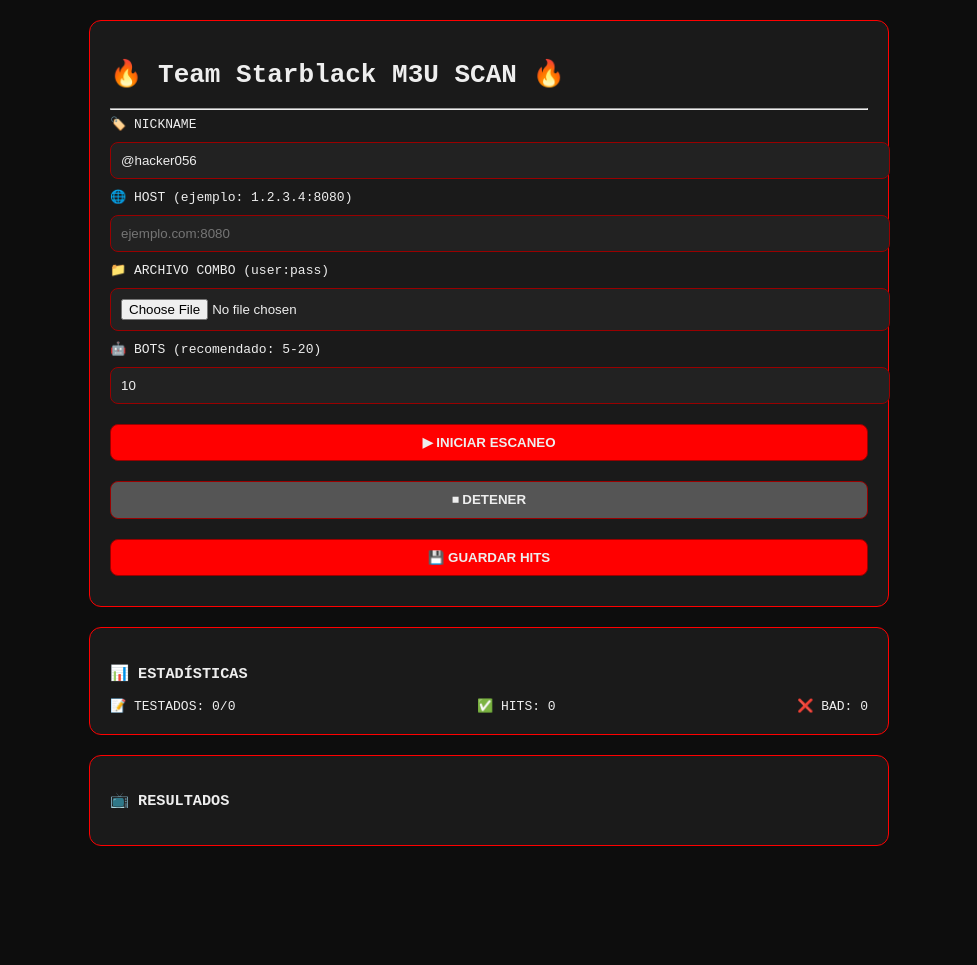
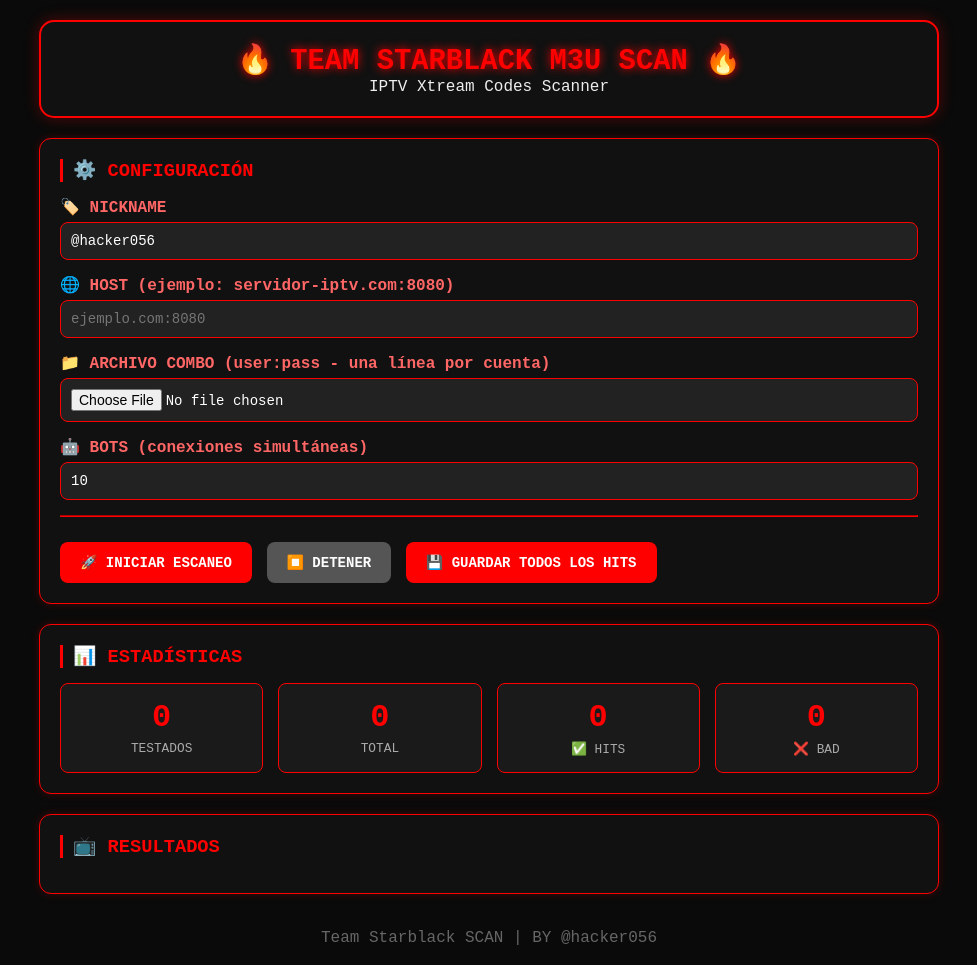
Before and after one commit to hacker056x/scan, a website: page public/index.html in a window 1280 px wide. Shown: the whole page, without its empty margins (151-1128 px from the left). Before the commit the page ends 886 px from the top, so only its background shows below. Drawn offline with Linux system fonts and the light colour scheme.

Commit message:
Update index.html

```diff
--- a/public/index.html
+++ b/public/index.html
@@ -5,97 +5,227 @@
     <meta name="viewport" content="width=device-width, initial-scale=1.0">
     <title>Team Starblack SCAN</title>
     <style>
+        * {
+            margin: 0;
+            padding: 0;
+            box-sizing: border-box;
+        }
         body {
-            background: #0d0d0d;
+            background: #0a0a0a;
             color: #eee;
-            font-family: monospace;
+            font-family: 'Courier New', monospace;
             padding: 20px;
-            max-width: 800px;
+            min-height: 100vh;
+        }
+        .container {
+            max-width: 900px;
             margin: 0 auto;
         }
+        .header {
+            text-align: center;
+            padding: 20px;
+            border: 2px solid #ff0000;
+            border-radius: 15px;
+            background: #111;
+            margin-bottom: 20px;
+            box-shadow: 0 0 15px rgba(255,0,0,0.3);
+        }
+        .header h1 {
+            color: #ff0000;
+            text-shadow: 0 0 10px #ff0000;
+            font-size: 1.8rem;
+        }
         .box {
+            background: #111;
             border: 1px solid #ff0000;
+            border-radius: 12px;
             padding: 20px;
-            border-radius: 12px;
             margin-bottom: 20px;
-            background: #1a1a1a;
+            box-shadow: 0 0 10px rgba(255,0,0,0.2);
         }
-        input, button, select {
+        .box h3 {
+            color: #ff0000;
+            margin-bottom: 15px;
+            border-left: 3px solid #ff0000;
+            padding-left: 10px;
+        }
+        label {
+            display: block;
+            margin: 15px 0 5px 0;
+            font-weight: bold;
+            color: #ff6666;
+        }
+        input, select {
             width: 100%;
             padding: 10px;
-            margin: 10px 0;
             background: #222;
-            color: #eee;
-            border: 1px solid #990000;
+            border: 1px solid #ff0000;
+            color: #fff;
             border-radius: 8px;
+            font-family: monospace;
+            font-size: 14px;
+        }
+        input[type="file"] {
+            background: #222;
+            cursor: pointer;
         }
         button {
             background: #ff0000;
+            color: #fff;
+            border: none;
+            padding: 12px 20px;
+            margin: 10px 5px 0 0;
+            border-radius: 8px;
             cursor: pointer;
             font-weight: bold;
+            font-family: monospace;
+            font-size: 14px;
+            transition: all 0.3s;
+        }
+        button:hover:not(:disabled) {
+            background: #cc0000;
+            transform: scale(1.02);
+            box-shadow: 0 0 10px #ff0000;
         }
         button:disabled {
             background: #555;
             cursor: not-allowed;
         }
-        .hit-block {
-            background: #2a2a2a;
+        .stats {
+            display: grid;
+            grid-template-columns: repeat(auto-fit, minmax(150px, 1fr));
+            gap: 15px;
+            margin-top: 10px;
+        }
+        .stat-card {
+            background: #1a1a1a;
+            padding: 15px;
+            border-radius: 8px;
+            text-align: center;
             border: 1px solid #ff0000;
-            border-radius: 8px;
-            padding: 10px;
-            margin: 10px 0;
-            white-space: pre-wrap;
-            font-size: 12px;
         }
-        #resultado {
+        .stat-number {
+            font-size: 2rem;
+            font-weight: bold;
+            color: #ff0000;
+        }
+        .stat-label {
+            font-size: 0.8rem;
+            color: #aaa;
+            margin-top: 5px;
+        }
+        .result-area {
             max-height: 500px;
             overflow-y: auto;
         }
-        .stats {
-            display: flex;
-            gap: 20px;
-            justify-content: space-between;
+        .hit {
+            background: #1a1a1a;
+            border: 1px solid #ff0000;
+            border-radius: 8px;
+            padding: 15px;
+            margin-bottom: 15px;
+            font-family: monospace;
+            font-size: 11px;
+            white-space: pre-wrap;
+            position: relative;
         }
-        .progress-line {
-            display: block;
-            margin: 5px 0;
+        .hit button {
+            position: absolute;
+            top: 10px;
+            right: 10px;
+            padding: 5px 10px;
+            font-size: 11px;
+            background: #ff0000;
+        }
+        .loading {
+            text-align: center;
+            padding: 20px;
+            color: #ff0000;
+        }
+        .spinner {
+            display: inline-block;
+            width: 20px;
+            height: 20px;
+            border: 2px solid #ff0000;
+            border-top-color: transparent;
+            border-radius: 50%;
+            animation: spin 1s linear infinite;
+        }
+        @keyframes spin {
+            to { transform: rotate(360deg); }
+        }
+        hr {
+            border-color: #ff0000;
+            margin: 15px 0;
+        }
+        .footer {
+            text-align: center;
+            padding: 15px;
+            color: #666;
         }
     </style>
 </head>
 <body>
+    <div class="container">
+        <div class="header">
+            <h1>🔥 TEAM STARBLACK M3U SCAN 🔥</h1>
+            <p>IPTV Xtream Codes Scanner</p>
+        </div>
+
         <div class="box">
-        <h1>🔥 Team Starblack M3U SCAN 🔥</h1>
-        <hr>
+            <h3>⚙️ CONFIGURACIÓN</h3>
 
             <label>🏷️ NICKNAME</label>
             <input type="text" id="nick" value="@hacker056">
 
-        <label>🌐 HOST (ejemplo: 1.2.3.4:8080)</label>
+            <label>🌐 HOST (ejemplo: servidor-iptv.com:8080)</label>
             <input type="text" id="host" placeholder="ejemplo.com:8080">
 
-        <label>📁 ARCHIVO COMBO (user:pass)</label>
+            <label>📁 ARCHIVO COMBO (user:pass - una línea por cuenta)</label>
             <input type="file" id="comboFile" accept=".txt">
 
-        <label>🤖 BOTS (recomendado: 5-20)</label>
-        <input type="number" id="numBots" value="10" min="1" max="50">
+            <label>🤖 BOTS (conexiones simultáneas)</label>
+            <input type="number" id="numBots" value="10" min="1" max="30">
 
-        <button id="startBtn" onclick="iniciarScan()">▶ INICIAR ESCANEO</button>
-        <button id="stopBtn" onclick="pararScan()" disabled>⏹ DETENER</button>
-        <button onclick="guardarHits()">💾 GUARDAR HITS</button>
+            <hr>
+
+            <div>
+                <button id="startBtn" onclick="iniciarScan()">🚀 INICIAR ESCANEO</button>
+                <button id="stopBtn" onclick="pararScan()" disabled>⏹️ DETENER</button>
+                <button onclick="guardarHits()">💾 GUARDAR TODOS LOS HITS</button>
+            </div>
         </div>
 
         <div class="box">
             <h3>📊 ESTADÍSTICAS</h3>
             <div class="stats">
-            <span>📝 TESTADOS: <span id="testados">0</span>/<span id="total">0</span></span>
-            <span>✅ HITS: <span id="hits">0</span></span>
-            <span>❌ BAD: <span id="invalidos">0</span></span>
+                <div class="stat-card">
+                    <div class="stat-number" id="testados">0</div>
+                    <div class="stat-label">TESTADOS</div>
+                </div>
+                <div class="stat-card">
+                    <div class="stat-number" id="total">0</div>
+                    <div class="stat-label">TOTAL</div>
+                </div>
+                <div class="stat-card">
+                    <div class="stat-number" id="hits">0</div>
+                    <div class="stat-label">✅ HITS</div>
+                </div>
+                <div class="stat-card">
+                    <div class="stat-number" id="invalidos">0</div>
+                    <div class="stat-label">❌ BAD</div>
+                </div>
             </div>
         </div>
 
         <div class="box">
             <h3>📺 RESULTADOS</h3>
-        <div id="resultado"></div>
+            <div id="resultado" class="result-area"></div>
+        </div>
+
+        <div class="footer">
+            <p>Team Starblack SCAN | BY @hacker056</p>
+        </div>
     </div>
 
     <script>
@@ -104,10 +234,10 @@
         let abortController = null;
 
         function actualizarStats(testados, total, hits, invalidos) {
-            document.getElementById('testados').textContent = testados;
-            document.getElementById('total').textContent = total;
-            document.getElementById('hits').textContent = hits;
-            document.getElementById('invalidos').textContent = invalidos;
+            document.getElementById('testados').innerText = testados;
+            document.getElementById('total').innerText = total;
+            document.getElementById('hits').innerText = hits;
+            document.getElementById('invalidos').innerText = invalidos;
         }
 
         function deshabilitarBotones(escaneando) {
@@ -116,90 +246,97 @@
         }
 
         function limpiarHost(host) {
-            return host.replace(/^https?:\/\//, '').trim();
+            return host.replace(/^https?:\/\//, '').replace(/\/$/, '').trim();
         }
 
-        function mostrarHit(hit) {
-            const resultado = document.getElementById('resultado');
-            const block = document.createElement('div');
-            block.className = 'hit-block';
+        function mostrarHit(hitText) {
+            const resultadoDiv = document.getElementById('resultado');
+            const hitDiv = document.createElement('div');
+            hitDiv.className = 'hit';
 
             const copyBtn = document.createElement('button');
-            copyBtn.textContent = '📋 COPIAR';
-            copyBtn.style.width = 'auto';
-            copyBtn.style.padding = '5px 10px';
+            copyBtn.innerHTML = '📋 COPIAR';
             copyBtn.onclick = () => {
-                navigator.clipboard.writeText(hit);
-                alert('✅ Hit copiado!');
+                navigator.clipboard.writeText(hitText);
+                copyBtn.innerHTML = '✅ COPIADO!';
+                setTimeout(() => { copyBtn.innerHTML = '📋 COPIAR'; }, 2000);
             };
 
             const pre = document.createElement('pre');
-            pre.textContent = hit;
+            pre.textContent = hitText;
             pre.style.whiteSpace = 'pre-wrap';
-            pre.style.margin = '10px 0 0 0';
+            pre.style.marginTop = '40px';
+            pre.style.fontSize = '11px';
 
-            block.appendChild(copyBtn);
-            block.appendChild(pre);
-            resultado.appendChild(block);
-            resultado.scrollTop = resultado.scrollHeight;
+            hitDiv.appendChild(copyBtn);
+            hitDiv.appendChild(pre);
+            resultadoDiv.appendChild(hitDiv);
+            resultadoDiv.scrollTop = resultadoDiv.scrollHeight;
         }
 
         async function iniciarScan() {
             const host = document.getElementById('host').value.trim();
-            const file = document.getElementById('comboFile').files[0];
+            const fileInput = document.getElementById('comboFile');
+            const file = fileInput.files[0];
 
             if (!host) {
-                alert('❌ Ingresa un HOST');
+                alert('❌ Por favor, ingresa un HOST');
                 return;
             }
+
             if (!file) {
-                alert('❌ Selecciona un archivo de combos');
+                alert('❌ Por favor, selecciona un archivo de combos');
+                return;
+            }
+
+            // Verificar que el archivo no esté vacío
+            const fileContent = await file.text();
+            const lines = fileContent.split(/\r?\n/).filter(l => l.trim() && l.includes(':'));
+
+            if (lines.length === 0) {
+                alert('❌ El archivo no contiene combos válidos. Formato: usuario:contraseña');
                 return;
             }
 
             scanActivo = true;
             deshabilitarBotones(true);
-            document.getElementById('resultado').innerHTML = '';
+            document.getElementById('resultado').innerHTML = '<div class="loading"><div class="spinner"></div> Escaneando...</div>';
             todosHits = [];
-            actualizarStats(0, 0, 0, 0);
+            actualizarStats(0, lines.length, 0, 0);
 
             const formData = new FormData();
             formData.append('host', limpiarHost(host));
             formData.append('nick', document.getElementById('nick').value || '@hacker056');
             formData.append('numBots', document.getElementById('numBots').value);
-            formData.append('printCategories', 'false');
-            formData.append('channelSeparator', '«[📺]»');
-            formData.append('movieSeparator', '«[🎬]»');
-            formData.append('seriesSeparator', '«[📺]»');
-            formData.append('canalLink', '');
-            formData.append('emojiCanal', '📬');
-            formData.append('emojis', JSON.stringify({
-                emojiHeader: '★', hitsPor: '🎯', servidor: '🌐', usuario: '🤴',
-                senha: '🔐', criada: '🗓️', expira: '📆', status: '🔋',
-                emojiTrial: '⏲️', conectados: '👪', conexoes: '🧮',
-                emojiTimezone: '🕰️', linkM3U: '🔗', emojiEpgLink: '📑',
-                emojiMessage: '✍️', emojiChannels: '📺', emojiMovies: '🎬',
-                emojiSeries: '🎞️', emojiRealServer: '📡', emojiRealM3U: '⛓️',
-                emojiLocation: '🌍', emojiProtocol: '📖', emojiDuration: '⏳'
-            }));
             formData.append('comboFile', file);
 
+            // Emojis básicos
+            const emojis = {
+                emojiHeader: '★', hitsPor: '🎯', servidor: '🌐',
+                usuario: '🤴', senha: '🔐', criada: '🗓️',
+                expira: '📆', status: '🔋', linkM3U: '🔗',
+                emojiRealServer: '📡', conectados: '👪', conexoes: '🧮'
+            };
+            formData.append('emojis', JSON.stringify(emojis));
+
             const startBtn = document.getElementById('startBtn');
-            const originalText = startBtn.textContent;
-            startBtn.textContent = '🔄 ESCANEANDO...';
+            const originalText = startBtn.innerHTML;
+            startBtn.innerHTML = '<div class="spinner" style="display:inline-block; margin-right:5px;"></div> ESCANEANDO...';
 
             try {
                 abortController = new AbortController();
+
                 const response = await fetch('/api/scan', {
                     method: 'POST',
                     body: formData,
-                    signal: abortController.signal,
-                    timeout: 300000 // 5 minutos timeout
+                    signal: abortController.signal
                 });
 
                 const data = await response.json();
 
                 if (data.success) {
+                    document.getElementById('resultado').innerHTML = '';
+
                     for (const hit of data.hits) {
                         if (!scanActivo) break;
                         mostrarHit(hit);
@@ -213,21 +350,27 @@
                         data.stats.invalidos
                     );
 
-                    alert(`✅ ESCANEO COMPLETADO!\n✅ HITS: ${data.stats.hits}\n❌ BAD: ${data.stats.invalidos}`);
+                    if (data.stats.hits > 0) {
+                        alert(`✅ ESCANEO COMPLETADO!\n\n✅ HITS ENCONTRADOS: ${data.stats.hits}\n❌ COMBOS INVÁLIDOS: ${data.stats.invalidos}\n📊 TOTAL TESTADOS: ${data.stats.testados}`);
+                    } else {
+                        alert(`⚠️ ESCANEO COMPLETADO SIN HITS\n\n❌ BAD: ${data.stats.invalidos}\n📊 TOTAL: ${data.stats.testados}`);
+                    }
                 } else {
                     alert(`❌ Error: ${data.error}`);
+                    document.getElementById('resultado').innerHTML = `<div class="loading" style="color:#ff0000">❌ Error: ${data.error}</div>`;
                 }
             } catch (error) {
                 if (error.name === 'AbortError') {
-                    alert('⏹️ Escaneo detenido');
+                    document.getElementById('resultado').innerHTML = '<div class="loading">⏹️ Escaneo detenido por el usuario</div>';
                 } else {
                     console.error('Error:', error);
-                    alert(`❌ Error: ${error.message}`);
+                    alert(`❌ Error de conexión: ${error.message}`);
+                    document.getElementById('resultado').innerHTML = `<div class="loading" style="color:#ff0000">❌ Error: ${error.message}</div>`;
                 }
             } finally {
                 scanActivo = false;
                 deshabilitarBotones(false);
-                startBtn.textContent = originalText;
+                startBtn.innerHTML = originalText;
                 abortController = null;
             }
         }
@@ -237,6 +380,7 @@
                 scanActivo = false;
                 abortController.abort();
                 deshabilitarBotones(false);
+                document.getElementById('resultado').innerHTML = '<div class="loading">⏹️ Escaneo detenido</div>';
             }
         }
 
@@ -247,14 +391,21 @@
             }
 
             const host = document.getElementById('host').value.trim() || 'scan';
-            const filename = `Team_Starblack_${host}_${new Date().toISOString().slice(0,19)}.txt`;
-            const blob = new Blob([todosHits.join('\n\n\n')], { type: 'text/plain' });
+            const fecha = new Date().toISOString().slice(0, 19).replace(/:/g, '-');
+            const filename = `Team_Starblack_HITS_${host}_${fecha}.txt`;
+
+            const contenido = todosHits.join('\n\n' + '='.repeat(60) + '\n\n');
+            const blob = new Blob([contenido], { type: 'text/plain' });
             const url = URL.createObjectURL(blob);
             const a = document.createElement('a');
             a.href = url;
             a.download = filename;
+            document.body.appendChild(a);
             a.click();
+            document.body.removeChild(a);
             URL.revokeObjectURL(url);
+
+            alert(`💾 Se guardaron ${todosHits.length} hits`);
         }
     </script>
 </body>
```
Lines whose indentation alone changed are shown as unchanged.
